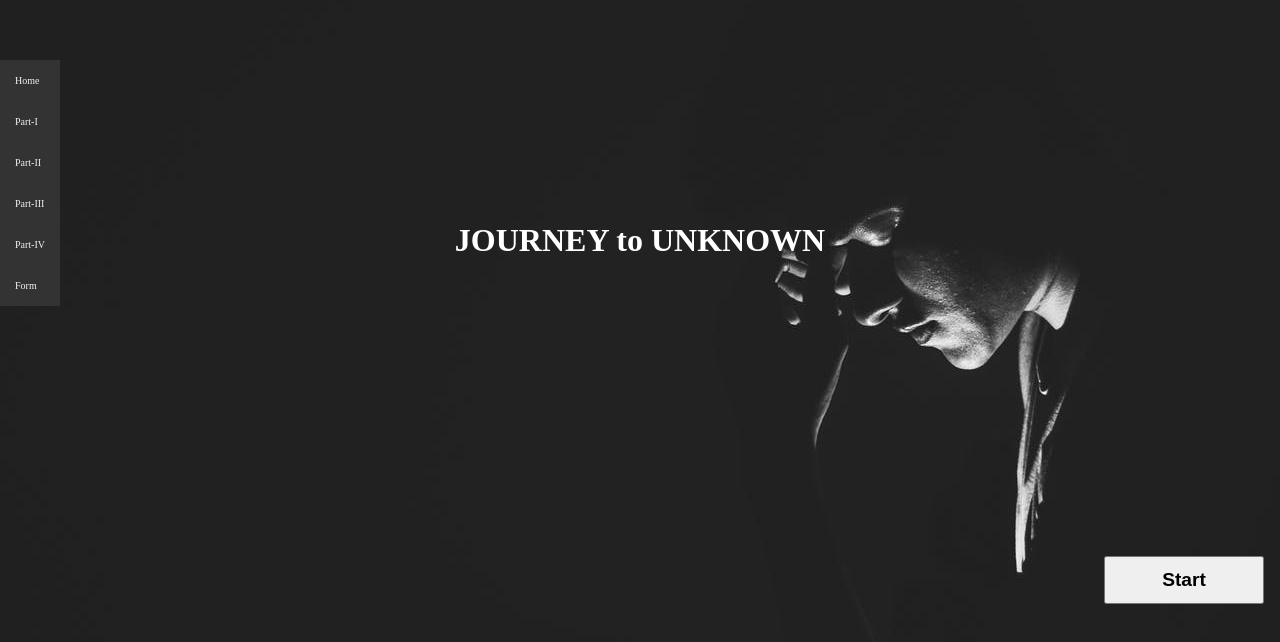
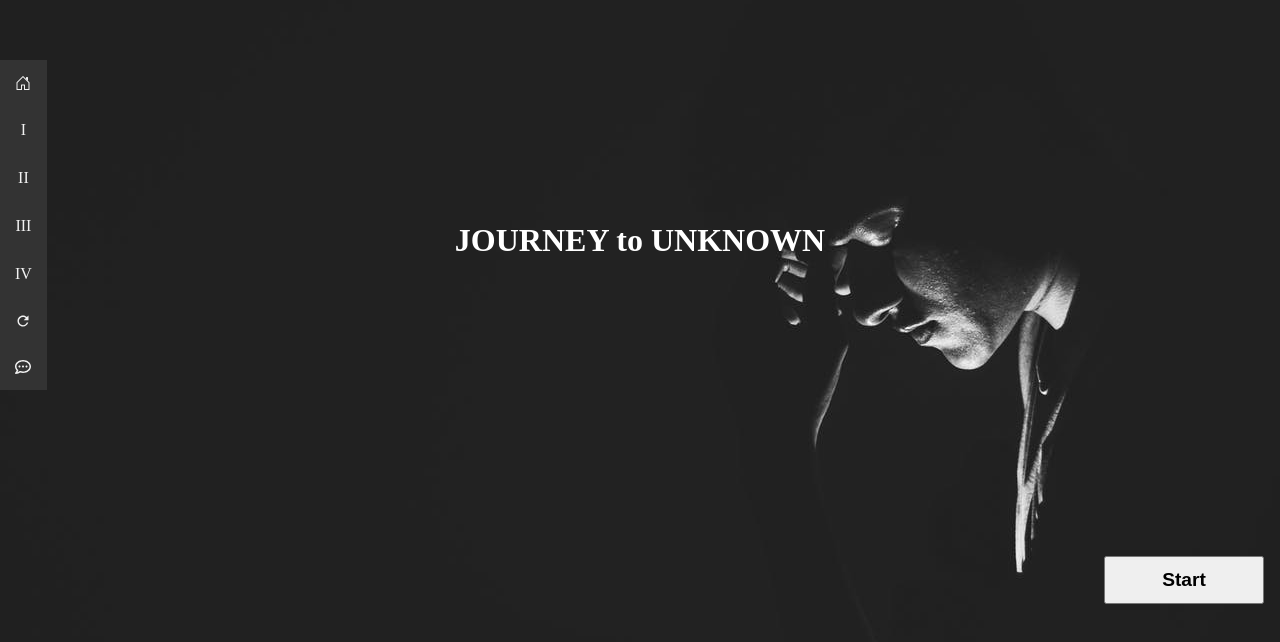
Before and after one commit to ahmtysn/journey-to-unknown, a React (Create React App) app in the folder client/: page / in a window 1280 px wide. Shown: the part 140-782 px from the top of the page. Built offline with nearby package versions, Linux system fonts and the light colour scheme.

Commit message:
navbar-refresh

```diff
--- a/client/package.json
+++ b/client/package.json
@@ -8,6 +8,7 @@
     "@testing-library/user-event": "^12.2.0",
     "react": "^17.0.1",
     "react-dom": "^17.0.1",
+    "react-icons": "^3.11.0",
     "react-router-dom": "^5.2.0",
     "react-scripts": "4.0.0",
     "web-vitals": "^0.2.4"
--- a/client/src/App.css
+++ b/client/src/App.css
@@ -131,14 +131,16 @@ input {
   display: block;
   color: #f2f2f2;
   display: flex;
+  justify-content: center;
   padding: 15px;
   text-decoration: none;
-  font-size: 10px;
+  font-size: medium;
 }
 .navbar a:hover {
   background: #ddd;
   color: black;
 }
+
 .step {
   background-color: #fff;
   color: #212121;
@@ -162,7 +164,7 @@ input {
   }
   .navbar {
     top: 0;
-    left: 4%;
+    left: 0;
   }
   .fullPage {
     text-align: center;
--- a/client/src/components/NavBar.js
+++ b/client/src/components/NavBar.js
@@ -1,15 +1,37 @@
-import React from 'react';
+import React, { useContext } from 'react';
 import { Link } from 'react-router-dom';
+import { OpenContext } from '../components/OpenContext';
+import { BsHouseDoor } from 'react-icons/bs';
+import { IoMdRefresh } from 'react-icons/io';
+import { FaRegCommentDots } from 'react-icons/fa';
 
 function NavBar() {
+  const { open, setOpen } = useContext(OpenContext);
+
+  const resetStory = () => {
+    setOpen({
+      isOpenC1: false,
+      isOpenC2: false,
+      isOpenC3: false,
+      isOpenC4: false,
+    });
+  };
   return (
     <div className='navbar'>
-      <Link to='/'>Home</Link>
-      <Link to='/chapter1'>Part-I</Link>
-      <Link to='/chapter2'>Part-II</Link>
-      <Link to='/chapter3'>Part-III</Link>
-      <Link to='/chapter4'>Part-IV</Link>
-      <Link to='/form'>Form</Link>
+      <Link to='/'>
+        <BsHouseDoor />
+      </Link>
+      <Link to='/chapter1'>I</Link>
+      <Link to='/chapter2'>II</Link>
+      <Link to='/chapter3'>III</Link>
+      <Link to='/chapter4'>IV</Link>
+      <Link to='/' onClick={resetStory}>
+        <IoMdRefresh />
+      </Link>
+
+      <Link to='/form'>
+        <FaRegCommentDots />
+      </Link>
     </div>
   );
 }
```
Also changed, not shown: 1 other file (tests, documents, lock files or other folders).
